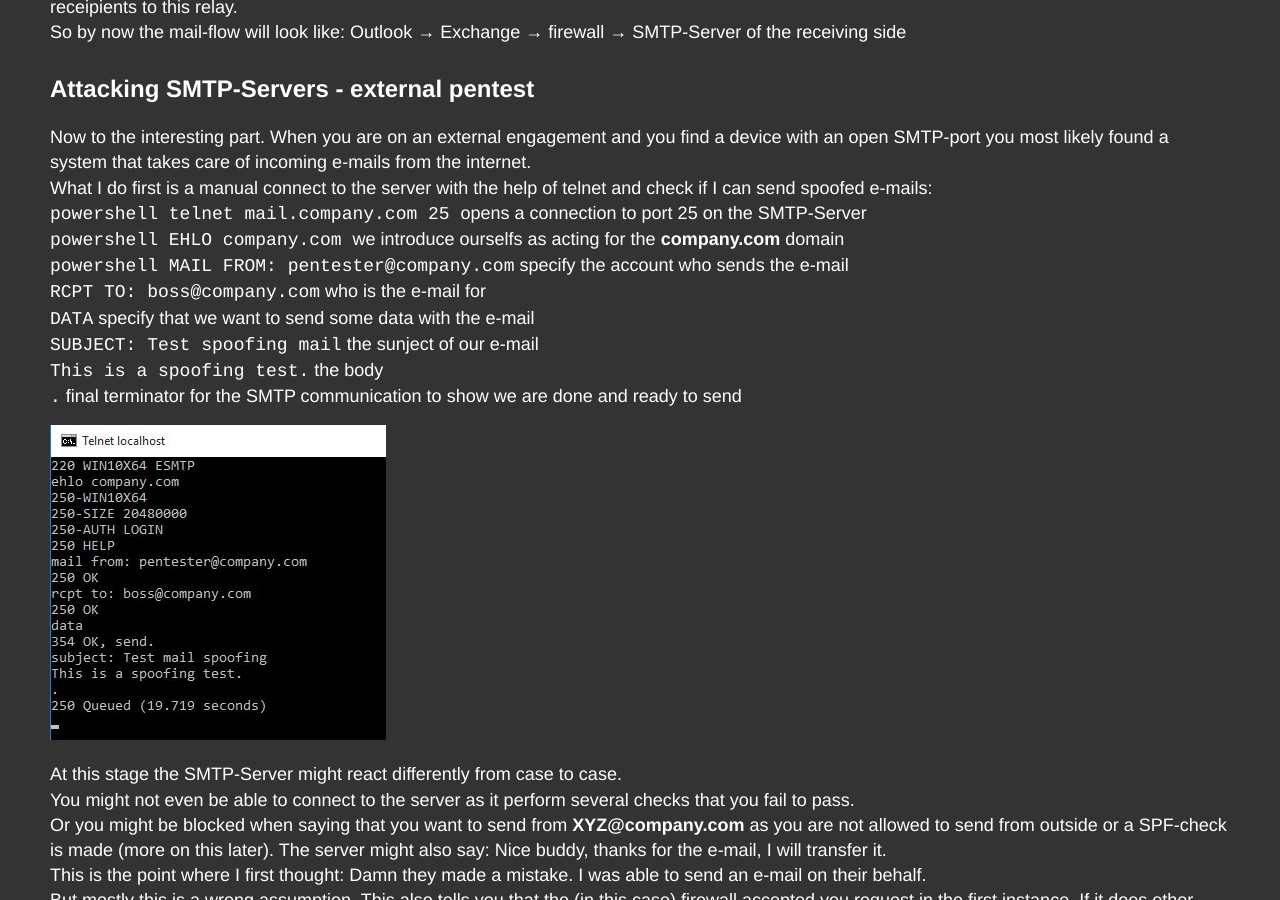
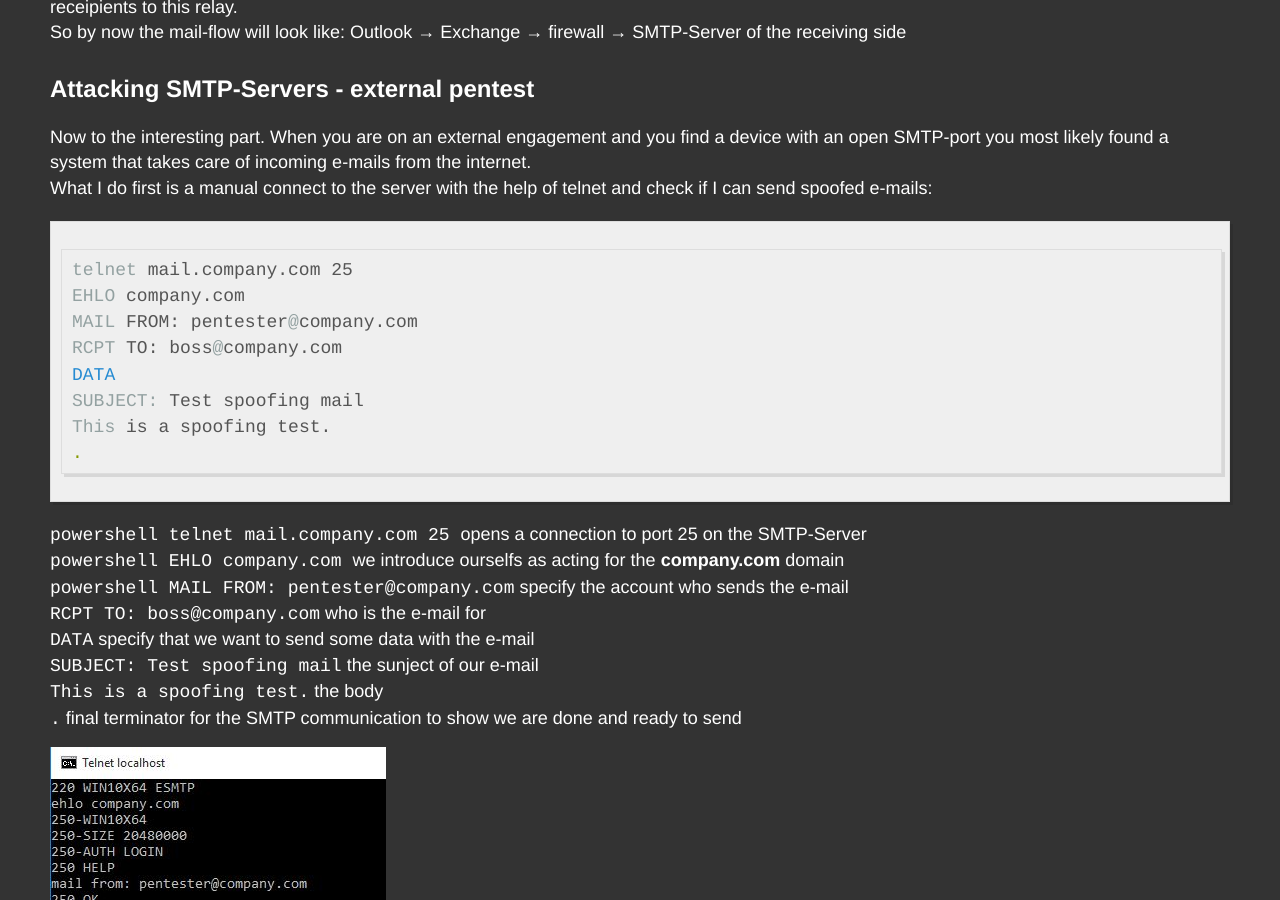
Before and after one commit to LuemmelSec/LuemmelSec.github.io, a Jekyll site: the page built from _posts/2020-12-23-Pentest-everything-SMTP.md, in a window 1280 px wide and 900 px high, scrolled down 1137 px. Built offline with Jekyll 4.4.1, drawn with Linux system fonts in a browser that asks for light colours.

Commit message:
Update 2020-12-23-Pentest-everything-SMTP.md

````diff
--- a/_posts/2020-12-23-Pentest-everything-SMTP.md
+++ b/_posts/2020-12-23-Pentest-everything-SMTP.md
@@ -39,6 +39,19 @@ Now to the interesting part. When you are on an external engagement and you find
 What I do first is a manual connect to the server with the help of telnet and check if I can send spoofed e-mails:
 ```powershell
 telnet mail.company.com 25
+EHLO company.com
+MAIL FROM: pentester@company.com
+RCPT TO: boss@company.com
+DATA
+SUBJECT: Test spoofing mail
+This is a spoofing test.
+.
+```
+
+
+
+```powershell
+telnet mail.company.com 25
 ``` opens a connection to port 25 on the SMTP-Server
 ```powershell
 EHLO company.com
````
